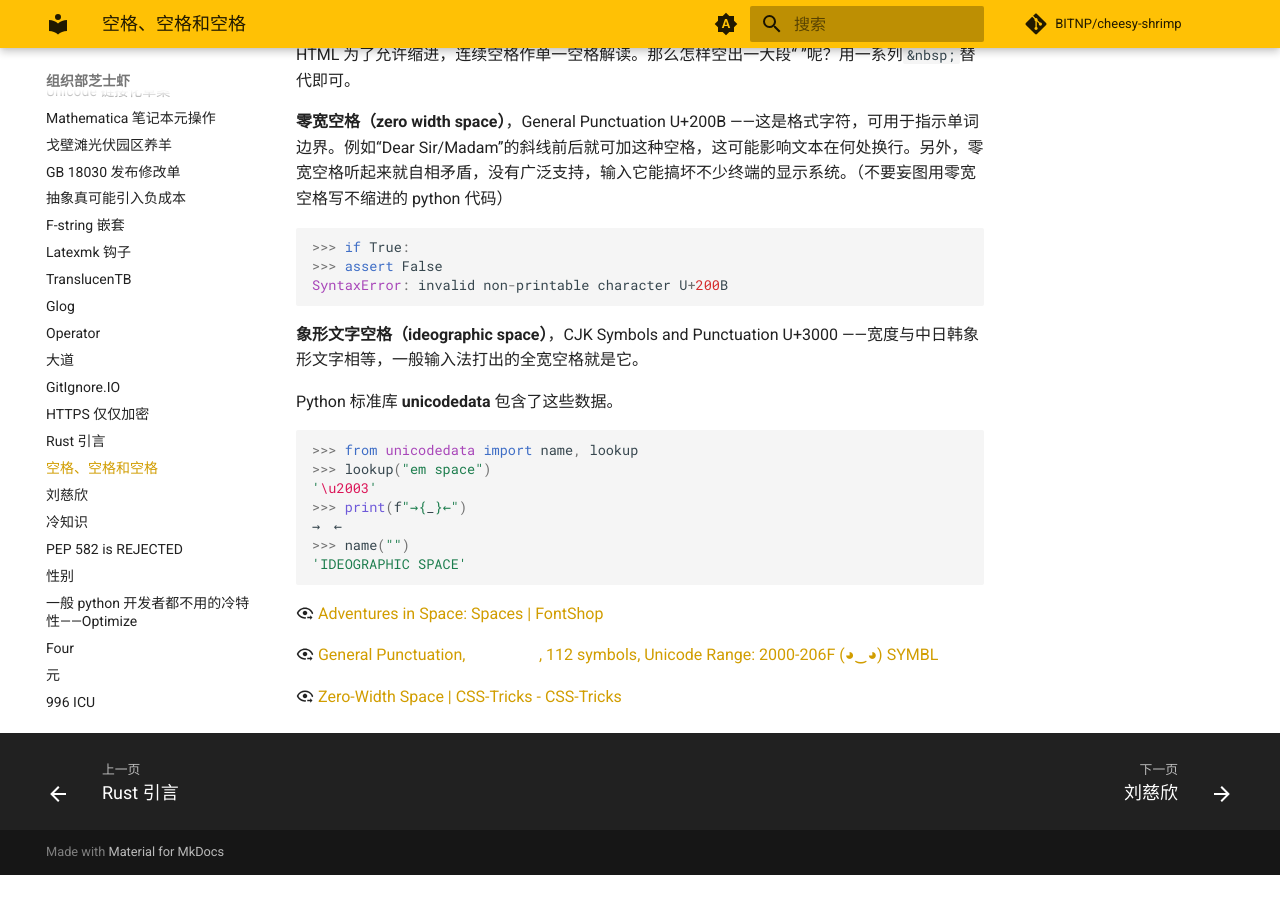
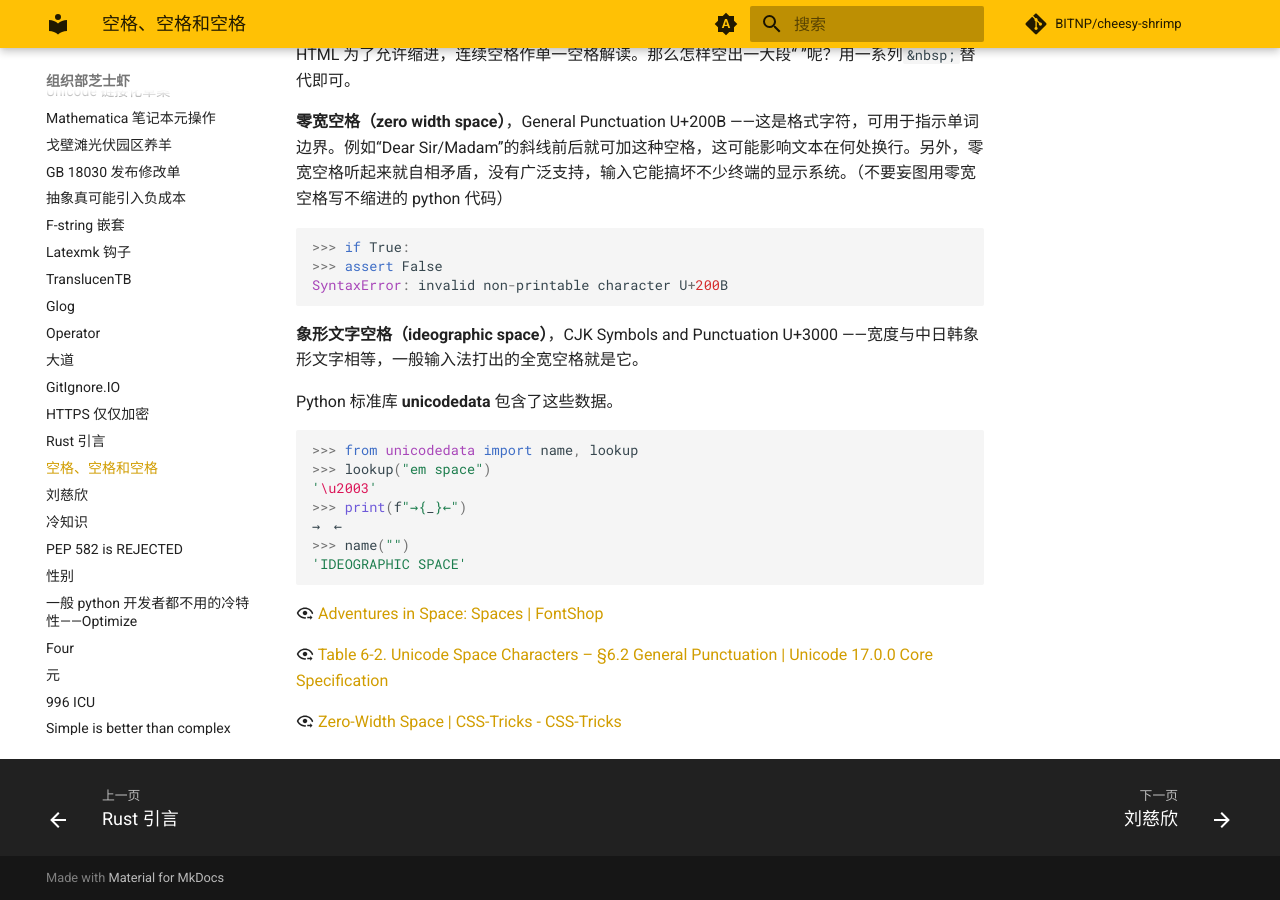
Before and after one commit to YDX-2147483647/cheesy-shrimp, an MkDocs documentation site: the page built from docs/2023-06-26-space.md, in a window 1280 px wide and 900 px high, scrolled down 1085 px. Built offline with MkDocs 1.6.1 and Material for MkDocs 9.7.7, drawn with Linux system fonts in a browser that asks for light colours; comment, search, counter and statistics services are not loaded; before the commit the page ends 1960 px from its top, so only the background shows below that.

Commit message:
替换 symbl.cc 的链接为 Unicode 官方网页

```diff
--- a/docs/2023-06-26-space.md
+++ b/docs/2023-06-26-space.md
@@ -44,6 +44,6 @@ Python 标准库 **unicodedata** 包含了这些数据。
 
 :material-eye-arrow-right-outline: [Adventures in Space: Spaces | FontShop](https://www.fontshop.com/content/adventures-in-space_spaces)
 
-:material-eye-arrow-right-outline: [General Punctuation,          , 112 symbols, Unicode Range: 2000-206F (◕‿◕) SYMBL](https://symbl.cc/en/unicode/blocks/general-punctuation/)
+:material-eye-arrow-right-outline: [Table 6-2. Unicode Space Characters – §6.2 General Punctuation | Unicode 17.0.0 Core Specification](https://www.unicode.org/versions/Unicode17.0.0/core-spec/chapter-6/#G17548)
 
 :material-eye-arrow-right-outline: [Zero-Width Space | CSS-Tricks - CSS-Tricks](https://css-tricks.com/zero-width-space/)
```
